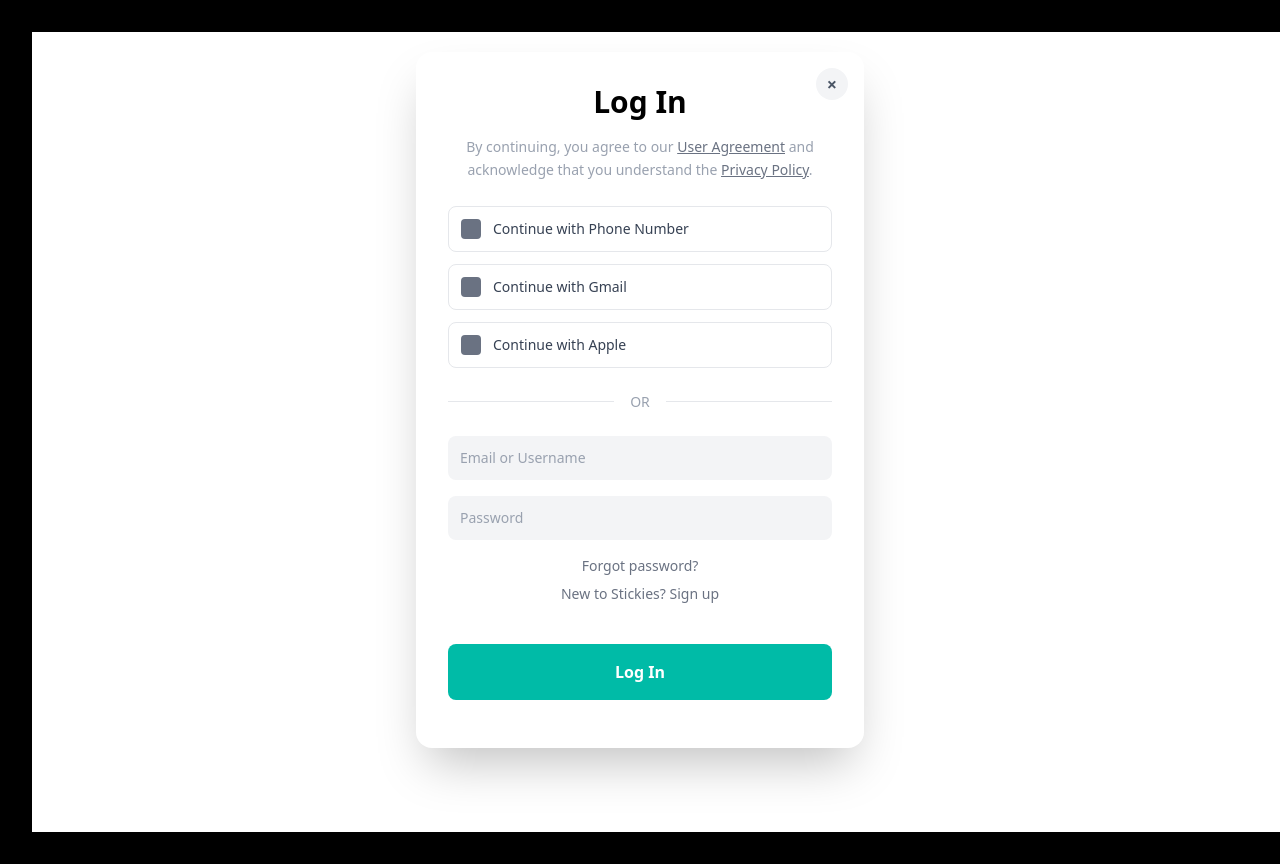
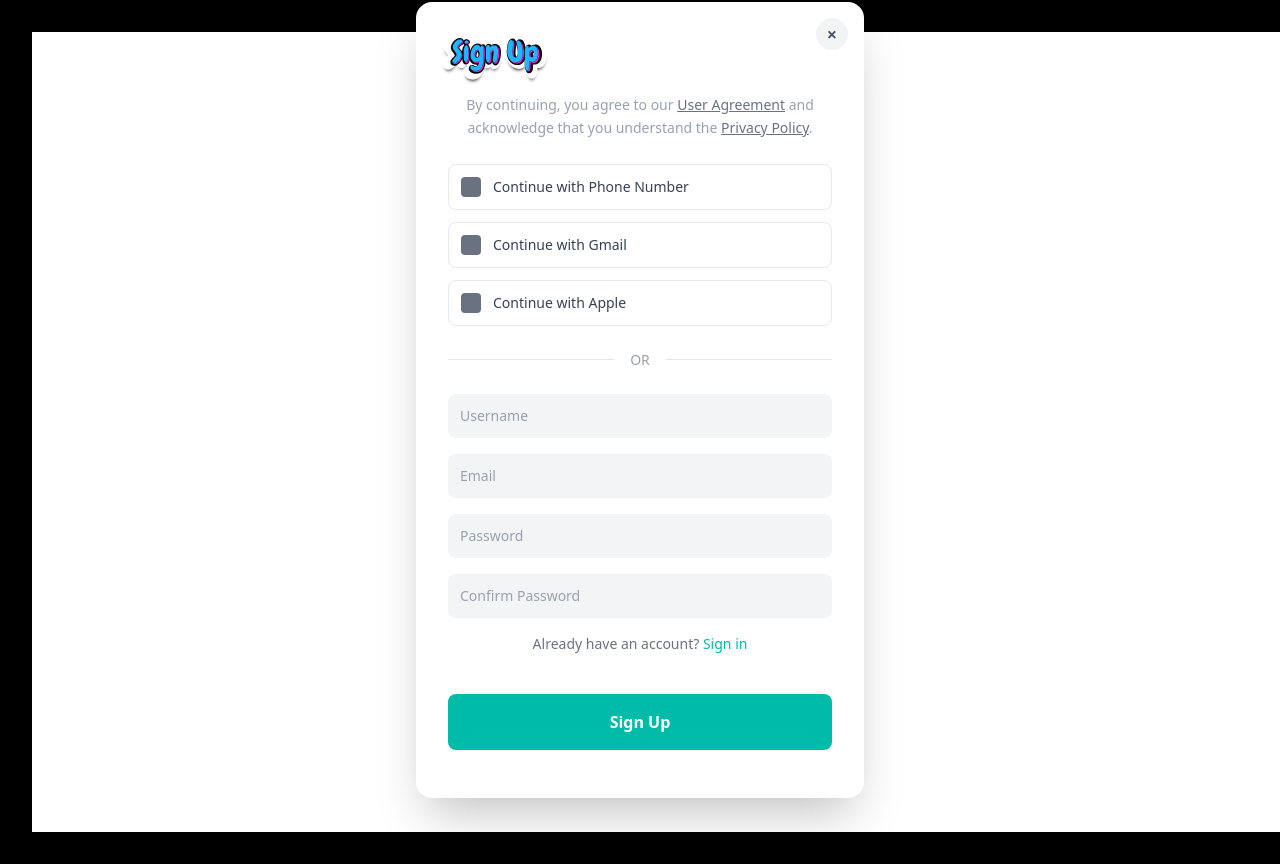
Before and after one commit to AndePark/stickies, a React (Vite) app in the folder client/stickies-frontend/: page /signup in a window 1280 px wide. Shown: the top 864 px of the page. Built offline with nearby package versions, Linux system fonts and the light colour scheme.

Commit message:
sign up page w/ validation

```diff
--- a/client/stickies-frontend/package.json
+++ b/client/stickies-frontend/package.json
@@ -15,6 +15,7 @@
     "formik": "^2.4.6",
     "react": "^19.1.1",
     "react-dom": "^19.1.1",
+    "react-router-dom": "^7.9.3",
     "tailwindcss": "^4.1.14",
     "yup": "^1.7.1"
   },
--- a/client/stickies-frontend/src/App.jsx
+++ b/client/stickies-frontend/src/App.jsx
@@ -1,17 +1,34 @@
 import {StickerText} from './components/stickertext/StickerText'
 import './App.css'
 import {LoginForm} from './components/forms/login'
+import {SignupForm} from './components/forms/signup'
+import { BrowserRouter as Router, Routes, Route } from 'react-router-dom'
+
 function App() {
+  return (
+    <Router>
+      <Routes>
+        <Route path="/" element={
+          <>
+            <StickerText text="Stickies">
+              Stickies
+            </StickerText>
 
+          </>
+        } />
+        <Route path="/login" element={
+          <>
+            <LoginForm/>
+          </>
+        } />
+        <Route path="/signup" element={
+          <>
 
-  return (
-    <>
-      <StickerText text="Stickes">
-        stickes
-      </StickerText>
-      <LoginForm/>
-
-    </>
+            <SignupForm/>
+          </>
+        } />
+      </Routes>
+    </Router>
   )
 }
 
--- a/client/stickies-frontend/src/components/forms/login.jsx
+++ b/client/stickies-frontend/src/components/forms/login.jsx
@@ -1,7 +1,7 @@
 import {StickerText} from '../stickertext/StickerText'
-import {useState} from 'react'
-import { useFormik, Formik, Form, Field} from 'formik'
+import { Formik, Form, Field} from 'formik'
 import * as Yup from 'yup'
+import { Link } from 'react-router-dom'
 
 const LoginSchema = Yup.object().shape({
     username: Yup.string().required('Username is required'),
@@ -24,17 +24,20 @@ export function LoginForm({children}){
             <div className="bg-white z-[5] h-screen w-screen backdrop-opacity-500"></div>
             <div className="fixed inset-0 bg-opacity-50 flex items-center justify-center z-50">
                 <div className="bg-white rounded-2xl p-8 w-full max-w-md relative shadow-2xl">
+
                     {/* Close button */}
-                <button className="absolute top-4 right-4 w-8 h-8 rounded-full bg-gray-100 hover:bg-gray-200 flex items-center justify-center transition-colors">
+                    <button className="absolute top-4 right-4 w-8 h-8 rounded-full bg-gray-100 hover:bg-gray-200 flex items-center justify-center transition-colors" onClick={() => {window.history.back()}}>
                         <span className="text-gray-600 text-lg font-bold leading-none">×</span>
                     </button>
 
                     {/* Title */}
-                <StickerText text="Log In"></StickerText>
-                <h1 className="text-3xl font-bold text-black mb-4 justify-center text-center">Log In</h1>
+                    <div className="sticker-heading h-[36px]  mb-6 pl-1">
+                        <StickerText h1={true}>Log In</StickerText>
+                    </div>
+
 
                     {/* Legal text */}
-                <p className="text-sm text-gray-400 mb-6 leading-relaxed justify-center text-center">
+                    <p className="text-sm text-gray-400 mb-6 leading-relaxed ">
                         By continuing, you agree to our <u className="text-gray-500 cursor-pointer">User Agreement</u> and acknowledge that you understand the <u className="text-gray-500 cursor-pointer">Privacy Policy</u>.
                     </p>
 
@@ -92,7 +95,9 @@ export function LoginForm({children}){
                                 {/* Helper links */}
                                 <div className="flex flex-col gap-2 mb-6">
                                     <a href="#" className="text-sm text-gray-500 hover:text-gray-700 transition-colors">Forgot password?</a>
-                                 <a href="#" className="text-sm text-gray-500 hover:text-gray-700 transition-colors">New to Stickies? Sign up</a>
+                                    <p className="text-sm text-gray-500">
+                                        New to Stickies? <Link to="/signup" className="text-teal-500 hover:text-teal-600 transition-colors">Sign up</Link>
+                                    </p>
                                 </div>
 
                                 {/* Main login button */}
--- /dev/null
+++ b/client/stickies-frontend/src/components/forms/signup.jsx
@@ -0,0 +1,152 @@
+import {StickerText} from '../stickertext/StickerText'
+import {useState} from 'react'
+import { useFormik, Formik, Form, Field} from 'formik'
+import * as Yup from 'yup'
+import { Link } from 'react-router-dom'
+
+const SignupSchema = Yup.object().shape({
+    username: Yup.string()
+        .min(3, 'Username must be at least 3 characters')
+        .required('Username is required'),
+    email: Yup.string()
+        .email('Invalid email address')
+        .required('Email is required'),
+    password: Yup.string()
+        .min(6, 'Password must be at least 6 characters')
+        .required('Password is required'),
+    confirmPassword: Yup.string()
+        .oneOf([Yup.ref('password'), null], 'Passwords must match')
+        .required('Confirm password is required'),
+})
+
+export function SignupForm({children}){
+    const initialValues = {
+        username: '',
+        email: '',
+        password: '',
+        confirmPassword: ''
+    }
+
+    const handleSubmit = (values, { setSubmitting }) => {
+        console.log('Signup values:', values);
+        setSubmitting(false);
+    }
+
+    return(
+        <>
+        <div className="bg-white z-[5] h-screen w-screen backdrop-opacity-500"></div>
+        <div className="fixed inset-0 bg-opacity-50 flex items-center justify-center z-50">
+            <div className="bg-white rounded-2xl p-8 w-full max-w-md relative shadow-2xl">
+                {/* Close button */}
+                <button className="absolute top-4 right-4 w-8 h-8 rounded-full bg-gray-100 hover:bg-gray-200 flex items-center justify-center transition-colors" onClick={() => {window.history.back()}}>
+                    <span className="text-gray-600 text-lg font-bold leading-none">×</span>
+                </button>
+
+                {/* Title */}
+                <div className="sticker-heading h-[36px] pl-1 mb-6">
+                        <StickerText h1={true}>Sign Up</StickerText>
+                </div>
+
+                {/* Legal text */}
+                <p className="text-sm text-gray-400 mb-6 leading-relaxed ">
+                    By continuing, you agree to our <u className="text-gray-500 cursor-pointer">User Agreement</u> and acknowledge that you understand the <u className="text-gray-500 cursor-pointer">Privacy Policy</u>.
+                </p>
+
+                {/* Alternative signup options */}
+                <div className="flex flex-col gap-3 mb-6">
+                    <button className="flex items-center gap-3 w-full p-3 bg-white border border-gray-200 rounded-lg text-sm text-gray-700 hover:bg-gray-50 transition-colors">
+                        <div className="w-5 h-5 bg-gray-500 rounded flex-shrink-0"></div>
+                        Continue with Phone Number
+                    </button>
+                    <button className="flex items-center gap-3 w-full p-3 bg-white border border-gray-200 rounded-lg text-sm text-gray-700 hover:bg-gray-50 transition-colors">
+                        <div className="w-5 h-5 bg-gray-500 rounded flex-shrink-0"></div>
+                        Continue with Gmail
+                    </button>
+                    <button className="flex items-center gap-3 w-full p-3 bg-white border border-gray-200 rounded-lg text-sm text-gray-700 hover:bg-gray-50 transition-colors">
+                        <div className="w-5 h-5 bg-gray-500 rounded flex-shrink-0"></div>
+                        Continue with Apple
+                    </button>
+                </div>
+
+                {/* OR separator */}
+                <div className="flex items-center my-6">
+                    <div className="flex-1 h-px bg-gray-200"></div>
+                    <span className="mx-4 text-sm text-gray-400 font-medium">OR</span>
+                    <div className="flex-1 h-px bg-gray-200"></div>
+                </div>
+
+                {/* Traditional signup fields */}
+                 <Formik
+                     initialValues={initialValues}
+                     validationSchema={SignupSchema}
+                     onSubmit={handleSubmit}
+                 >
+                     {({errors, touched, isSubmitting}) => (
+                         <Form className="flex flex-col gap-4 mb-4">
+                             <Field
+                                 type="text"
+                                 name="username"
+                                 placeholder="Username"
+                                 className="w-full p-3 border-none rounded-lg bg-gray-100 text-sm text-gray-700 placeholder-gray-400 focus:bg-gray-200 focus:outline-none transition-colors"
+                             />
+                             {errors.username && touched.username && (
+                                 <div className="text-red-500 text-sm">{errors.username}</div>
+                             )}
+
+                             <Field
+                                 type="email"
+                                 name="email"
+                                 placeholder="Email"
+                                 className="w-full p-3 border-none rounded-lg bg-gray-100 text-sm text-gray-700 placeholder-gray-400 focus:bg-gray-200 focus:outline-none transition-colors"
+                             />
+                             {errors.email && touched.email && (
+                                 <div className="text-red-500 text-sm">{errors.email}</div>
+                             )}
+
+                             <Field
+                                 type="password"
+                                 name="password"
+                                 placeholder="Password"
+                                 className="w-full p-3 border-none rounded-lg bg-gray-100 text-sm text-gray-700 placeholder-gray-400 focus:bg-gray-200 focus:outline-none transition-colors"
+                             />
+                             {errors.password && touched.password && (
+                                 <div className="text-red-500 text-sm">{errors.password}</div>
+                             )}
+
+                             <Field
+                                 type="password"
+                                 name="confirmPassword"
+                                 placeholder="Confirm Password"
+                                 className="w-full p-3 border-none rounded-lg bg-gray-100 text-sm text-gray-700 placeholder-gray-400 focus:bg-gray-200 focus:outline-none transition-colors"
+                             />
+                             {errors.confirmPassword && touched.confirmPassword && (
+                                 <div className="text-red-500 text-sm">{errors.confirmPassword}</div>
+                             )}
+
+                             {/* Helper links */}
+                             <div className="flex flex-col gap-2 mb-6">
+                                 <p className="text-sm text-gray-500 text-center">
+                                     Already have an account? <Link to="/login" className="text-teal-500 hover:text-teal-600 transition-colors">Sign in</Link>
+                                 </p>
+                             </div>
+
+                             {/* Main signup button */}
+                             <button
+                                 type="submit"
+                                 disabled={isSubmitting}
+                                 className="w-full p-4 bg-teal-500 hover:bg-teal-600 disabled:bg-gray-400 text-white font-semibold text-base rounded-lg transition-colors"
+                             >
+                                 {isSubmitting ? 'Creating account...' : 'Sign Up'}
+                             </button>
+                         </Form>
+                     )}
+                 </Formik>
+
+
+            </div>
+        </div>
+        </>
+    )
+}
+
+export default SignupForm
--- a/client/stickies-frontend/src/components/stickertext/StickerText.jsx
+++ b/client/stickies-frontend/src/components/stickertext/StickerText.jsx
@@ -1,14 +1,27 @@
 import './stickertextstyle.css'
 
-export function StickerText({children}){
+export function StickerText({children, h1 = false}){
     return(
         <>
-        <div className="relative font-sticker w-full flex justify-center items-center">
+        <div className="relative font-sticker flex">
             <div className="absolute text-3xl text-nowrap">
-                <p className="text-whitebg ">{children}</p>
-                <p className="text-outline ">{children}</p>
-                <p className="text-fill">{children}</p>
-                <p className="text-body">{children}</p>
+                {h1 ? (
+                    <>
+                        <h1 className="text-whitebg ">{children}</h1>
+                        <p className="text-outline ">{children}</p>
+                        <p className="text-fill">{children}</p>
+                        <p className="text-body">{children}</p>
+                    </>
+                ):(
+                <>
+                    <p className="text-whitebg ">{children}</p>
+                    <p className="text-outline ">{children}</p>
+                    <p className="text-fill">{children}</p>
+                    <p className="text-body">{children}</p>
+                </>
+                )
+                }
+
             </div>
         </div>
         </>
```
Also changed, not shown: 1 other file (tests, documents, lock files or other folders). Lines whose indentation alone changed are shown as unchanged.
